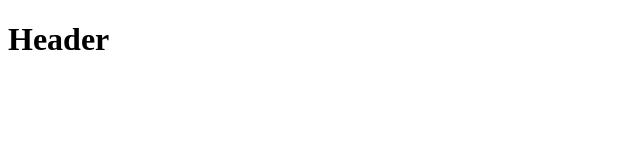
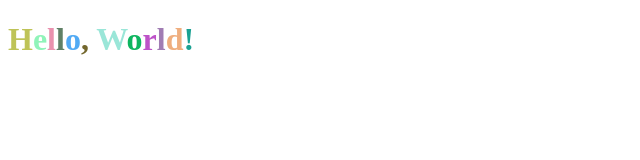
Before and after one commit to VladimirMakarof/one, a plain HTML site: page Index.html in a window 1280 px wide. Shown: the whole page, without its empty margins (0-640 px from the left). Drawn offline with Linux system fonts and the light colour scheme.

Commit message:
add hello world

```diff
--- a/Index.html
+++ b/Index.html
@@ -7,7 +7,7 @@
     <title>Document</title>
 </head>
 <body>
-   <h1>Header</h1>
 
+   <script src="script.js"></script>
 </body>
 </html>
--- /dev/null
+++ b/script.js
@@ -0,0 +1,38 @@
+let h1Element = document.createElement("h1");
+h1Element.id = "hello";
+h1Element.textContent = "Hello, World!";
+
+// Разбиваем текст на отдельные буквы
+let letters = h1Element.textContent.split("");
+
+// Очищаем содержимое заголовка
+h1Element.textContent = "";
+
+// Добавляем каждую букву с классом changing-color
+letters.forEach(function(letter) {
+    let span = document.createElement("span");
+    span.textContent = letter;
+    span.classList.add("changing-color");
+    h1Element.appendChild(span);
+});
+
+// Добавляем созданный h1 на страницу
+document.body.appendChild(h1Element);
+
+// Функция для генерации случайного цвета
+function getRandomColor() {
+    let letters = "0123456789ABCDEF";
+    let color = "#";
+    for (let i = 0; i < 6; i++) {
+        color += letters[Math.floor(Math.random() * 16)];
+    }
+    return color;
+}
+
+// Изменяем цвет каждой буквы каждую секунду
+setInterval(function() {
+    let colorElements = document.getElementsByClassName("changing-color");
+    for (let i = 0; i < colorElements.length; i++) {
+        colorElements[i].style.color = getRandomColor();
+    }
+}, 1000);
--- a/style/style.css
+++ b/style/style.css
@@ -0,0 +1,4 @@
+.changing-color {
+	display: inline-block;
+	transition: color 1s ease;
+}
```
